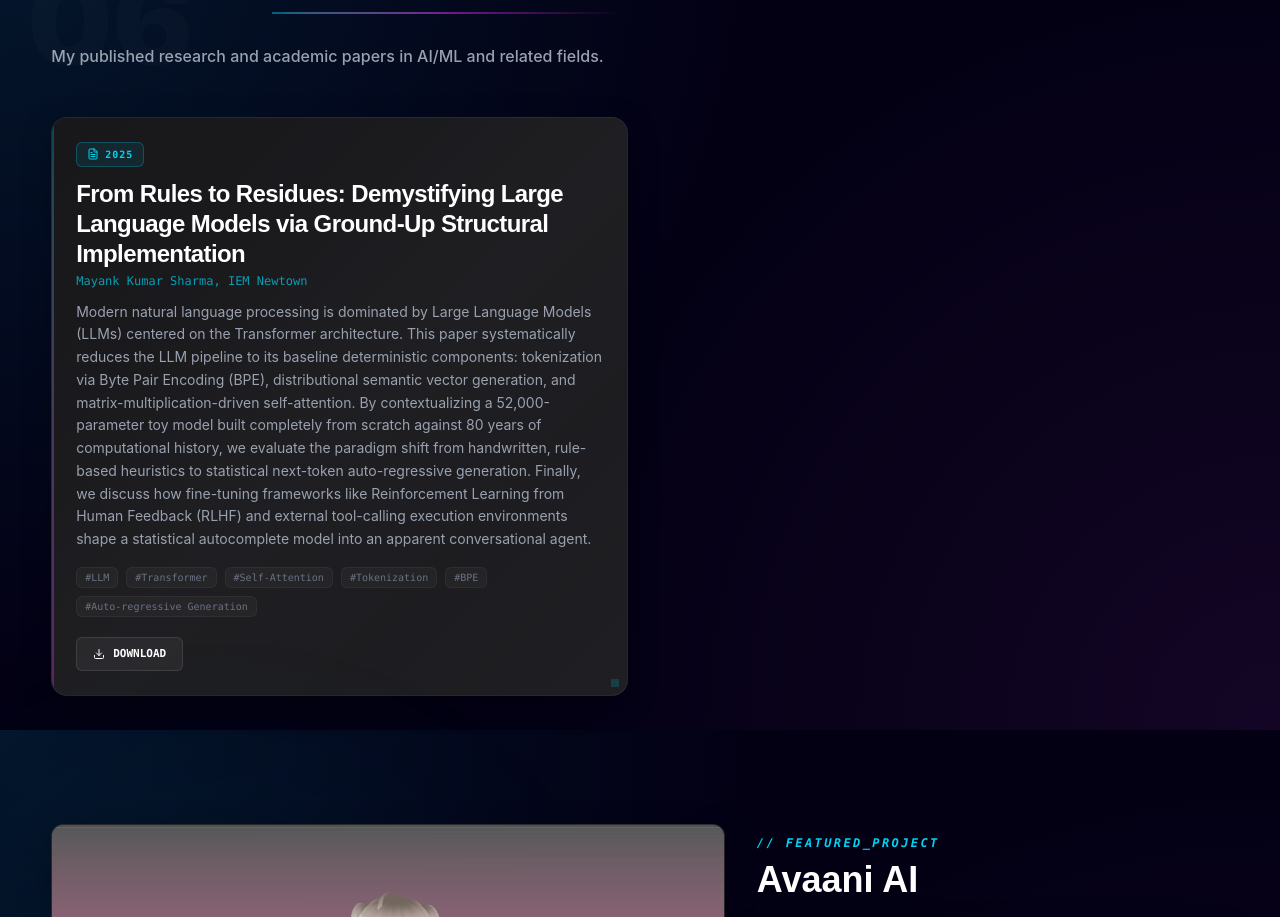
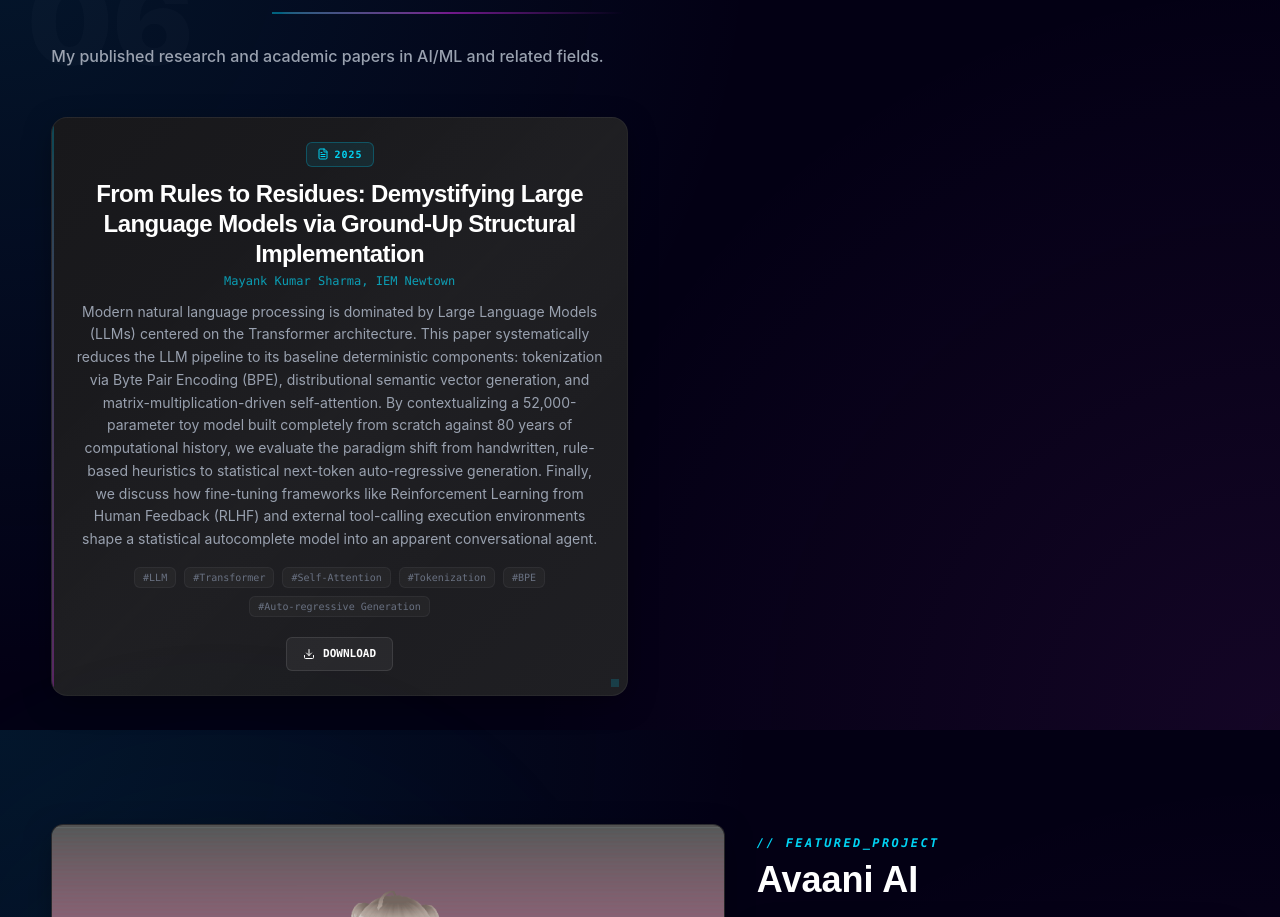
Before and after one commit to Mayank8159/portfolio, a Next.js app in the folder client/: page / in a window 1280 px wide. Shown: the part 2470-3387 px from the top of the page. Built offline with nearby package versions, Linux system fonts and the light colour scheme; a web font is replaced by a local one.

Commit message:
Enhance styling in ResearchPapersSection for improved layout and text alignment

```diff
--- a/client/src/components/portfolio/ResearchPapersSection.jsx
+++ b/client/src/components/portfolio/ResearchPapersSection.jsx
@@ -22,7 +22,7 @@ export default function ResearchPapersSection({ papers }) {
             whileInView={{ opacity: 1, y: 0 }}
             viewport={{ once: true }}
             transition={{ delay: index * 0.1 }}
-            className="group relative overflow-hidden rounded-2xl border border-white/[0.06] bg-gradient-to-br from-[#18181b] to-[#1f1f23] p-5 shadow-[0_8px_32px_-8px_rgba(0,0,0,0.5)] transition-all duration-300 hover:border-cyan-500/30 sm:p-6"
+            className="group relative overflow-hidden rounded-2xl border border-white/[0.06] bg-gradient-to-br from-[#18181b] to-[#1f1f23] p-5 shadow-[0_8px_32px_-8px_rgba(0,0,0,0.5)] transition-all duration-300 hover:border-cyan-500/30 sm:p-6 text-center"
           >
             <div className="pointer-events-none absolute left-0 top-0 h-full w-[2px] bg-gradient-to-b from-cyan-500 to-fuchsia-500 opacity-30" />
             <div className="pointer-events-none absolute inset-0 z-0 bg-[linear-gradient(135deg,transparent_25%,rgba(255,255,255,0.015)_50%,transparent_75%)]" />
@@ -48,7 +48,7 @@ export default function ResearchPapersSection({ papers }) {
               {paper.abstract}
             </p>
 
-            <div className="relative z-10 mt-4 flex flex-wrap gap-2">
+            <div className="relative z-10 mt-4 flex flex-wrap gap-2 justify-center">
               {paper.tags.map((tag) => (
                 <span
                   key={tag}
@@ -59,7 +59,7 @@ export default function ResearchPapersSection({ papers }) {
               ))}
             </div>
 
-            <div className="relative z-10 mt-5 flex flex-wrap gap-3">
+            <div className="relative z-10 mt-5 flex flex-wrap gap-3 justify-center">
               <a
                 className="inline-flex items-center gap-2 rounded-md bg-white/5 border border-white/10 px-4 py-2 text-[11px] font-mono font-bold text-white transition-all hover:bg-cyan-500 hover:text-black hover:border-cyan-500"
                 href={paper.file}
```
